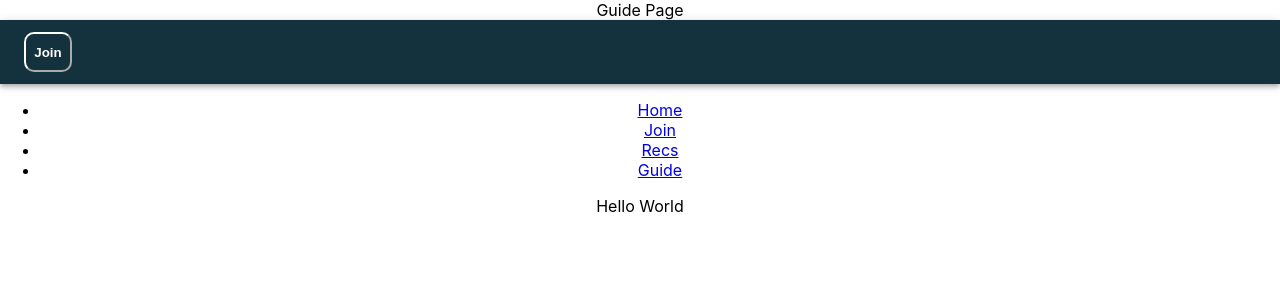
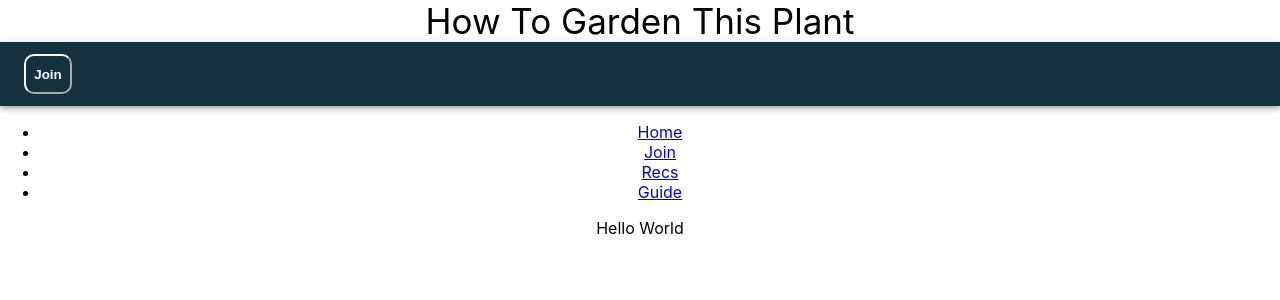
Before and after one commit to amai-21/tiger_hacks_client, a React (Create React App) app: page / in a window 1280 px wide. Shown: the top 300 px of the page. Built offline with nearby package versions, Linux system fonts and the light colour scheme.

Commit message:
Minor changes: Adjusted Guide Title and Made Mini Changes to Header.css.

```diff
--- a/src/components/GuideHeader.tsx
+++ b/src/components/GuideHeader.tsx
@@ -7,7 +7,7 @@ const Header: React.FC = () => {
     return (
         <header className = "header">
             <div>
-                Guide Page
+                How To Garden This Plant
             </div>
         </header>
     );
```
Also changed, not shown: src/.cssFiles/Header.css.
